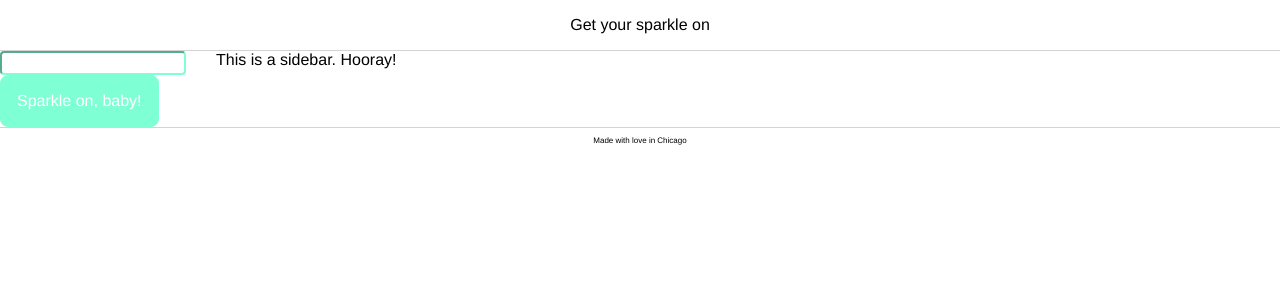
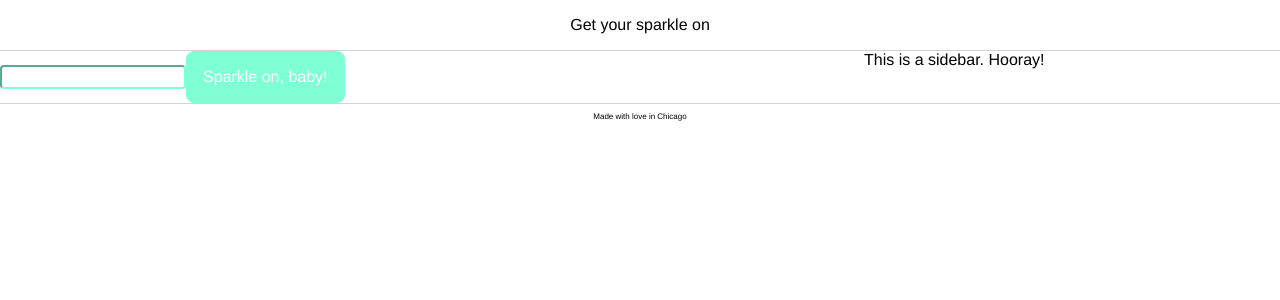
Before and after one commit to amcoletw/sparkles, a React app: page / in a window 1280 px wide. Shown: the top 300 px of the page. Built offline with nearby package versions, Linux system fonts and the light colour scheme.

Commit message:
Main container and sidebar positioned using css

```diff
--- /dev/null
+++ b/src/MainContainer/MainContainer.css
@@ -0,0 +1,3 @@
+.main {
+  grid-column: 1 / span 4;
+}
--- a/src/MainContainer/MainContainer.js
+++ b/src/MainContainer/MainContainer.js
@@ -1,8 +1,9 @@
 import React from "react";
 import PropTypes from "prop-types";
+import styles from "./MainContainer.css";
 
 const MainContainer = ({children}) => (
-    <div>{children}</div>
+    <div className={styles.main}>{children}</div>
 );
 
 MainContainer.propTypes = {
--- a/src/Sidebar/Sidebar.js
+++ b/src/Sidebar/Sidebar.js
@@ -1,8 +1,9 @@
 import React from "react";
 import PropTypes from "prop-types";
+import styles from "./Sidebar.css";
 
 const Sidebar = ({children}) => (
-    <div>{children}</div>
+    <div className={styles.main}>{children}</div>
 );
 
 Sidebar.propTypes = {
```
Also changed, not shown: 1 other file (tests, documents, lock files or other folders).
